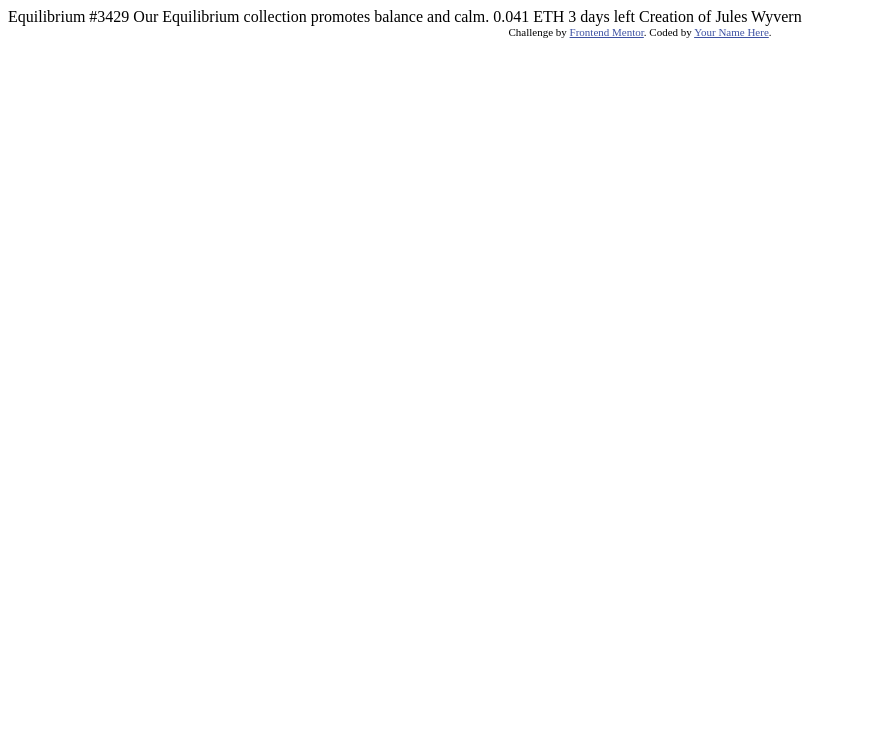
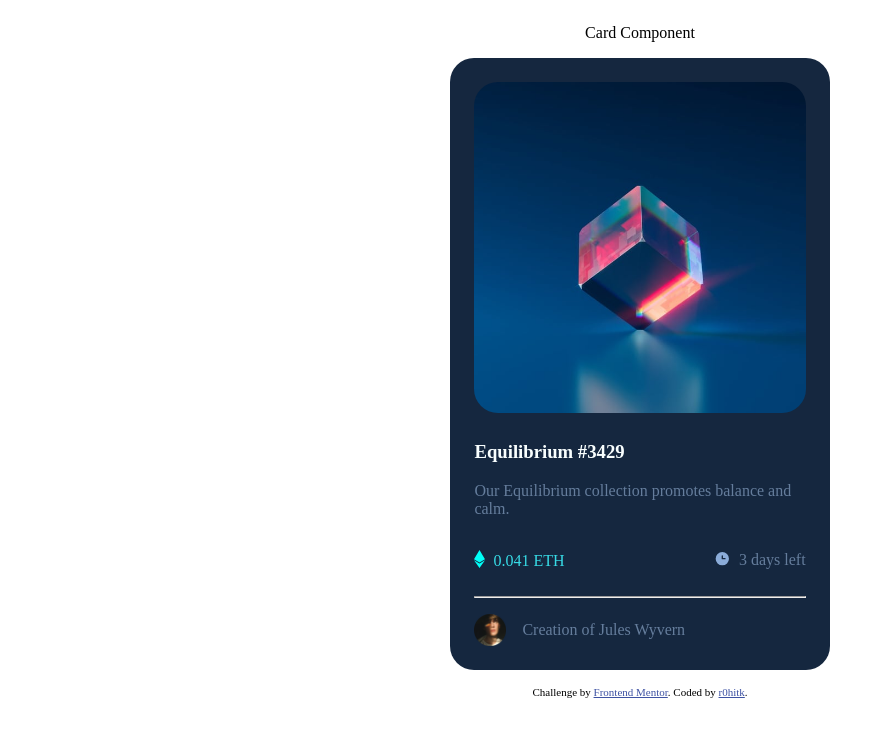
Before and after one commit to r0hitk/nft-card-component, a plain HTML site: page index.html in a window 1280 px wide. Shown: the whole page, without its empty margins (0-885 px from the left). Drawn offline with Linux system fonts and the light colour scheme.

Commit message:
first draft

```diff
--- /dev/null
+++ b/index.css
@@ -0,0 +1,91 @@
+body {
+  box-sizing: border-box;
+}
+
+.header {
+  height: 10%;
+  display: flex;
+  align-items: center;
+  justify-content: center;
+}
+
+.main-container {
+  display: flex;
+  align-items: center;
+  justify-content: center;
+  height: 90%;
+}
+
+.card {
+  width: 30%;
+  background-color: #15273f;
+  border-radius: 1.5rem;
+  height: 60%;
+}
+
+.card-image {
+  text-align: center;
+  margin: 1.5rem;
+}
+
+.card-image img {
+  max-width: 100%;
+  object-fit: cover;
+  border-radius: 1.5rem;
+}
+
+.card-body {
+  margin: 1.5rem;
+}
+
+.card-body h3 {
+  color: #f9ffff;
+}
+
+.card-body > p {
+  color: #657d9c;
+}
+
+.card-value {
+  color: #37dbe6;
+  display: inline-block;
+}
+
+.card-duration {
+  display: inline-block;
+  color: #657d9c;
+}
+
+.card-details {
+  display: flex;
+  justify-content: space-between;
+}
+
+.card-details p{
+    display: flex;
+    align-items: center;
+}
+
+.card-details i {
+  margin-right: 0.5rem;
+}
+
+.card-author {
+  color: #d2dee2;
+  display: flex;
+  align-items: center;
+}
+
+.card-author img {
+  width: 2rem;
+  height: auto;
+  margin-right: 1rem;
+}
+
+.footer {
+  display: flex;
+  align-items: center;
+  justify-content: center;
+  height: 10%;
+  margin: 1rem auto;
+}
--- a/index.html
+++ b/index.html
@@ -1,33 +1,69 @@
 <!DOCTYPE html>
 <html lang="en">
   <head>
-  <meta charset="UTF-8">
-  <meta name="viewport" content="width=device-width, initial-scale=1.0"> <!-- displays site properly based on user's device -->
+    <meta charset="UTF-8" />
+    <meta name="viewport" content="width=device-width, initial-scale=1.0" />
+    <!-- displays site properly based on user's device -->
 
-  <link rel="icon" type="image/png" sizes="32x32" href="./images/favicon-32x32.png">
+    <link
+      rel="icon"
+      type="image/png"
+      sizes="32x32"
+      href="./images/favicon-32x32.png"
+    />
 
     <title>Frontend Mentor | NFT preview card component</title>
 
     <!-- Feel free to remove these styles or customise in your own stylesheet 👍 -->
     <style>
-    .attribution { font-size: 11px; text-align: center; }
-    .attribution a { color: hsl(228, 45%, 44%); }
+      .attribution {
+        font-size: 11px;
+        text-align: center;
+      }
+      .attribution a {
+        color: hsl(228, 45%, 44%);
+      }
     </style>
+    <link type="text/css" rel="stylesheet" href="./index.css" />
   </head>
   <body>
-
-  Equilibrium #3429
-
-  Our Equilibrium collection promotes balance and calm.
-
-  0.041 ETH
-  3 days left
-
-  Creation of Jules Wyvern
-
+    <header class="header">
+      <p>Card Component</p>
+    </header>
+    <main class="main-container">
+      <div class="card">
+        <div class="card-image">
+          <img src="./images/image-equilibrium.jpg" />
+        </div>
+        <div class="card-body">
+          <h3>Equilibrium #3429</h3>
+          <p>Our Equilibrium collection promotes balance and calm.</p>
+          <div class="card-details">
+            <div class="card-value">
+              <p>
+                <i><img src="./images/icon-ethereum.svg" /></i>0.041 ETH
+              </p>
+            </div>
+            <div class="card-duration">
+              <p>
+                <i><img src="./images/icon-clock.svg" /></i>3 days left
+              </p>
+            </div>
+          </div>
+          <hr />
+          <p class="card-author">
+            <img src="./images/image-avatar.png" />Creation of Jules Wyvern
+          </p>
+        </div>
+      </div>
+    </main>
+    <footer class="footer">
       <div class="attribution">
-    Challenge by <a href="https://www.frontendmentor.io?ref=challenge" target="_blank">Frontend Mentor</a>.
-    Coded by <a href="#">Your Name Here</a>.
+        Challenge by
+        <a href="https://www.frontendmentor.io?ref=challenge" target="_blank"
+          >Frontend Mentor</a
+        >. Coded by <a href="#">r0hitk</a>.
       </div>
+    </footer>
   </body>
 </html>
```
Lines whose indentation alone changed are shown as unchanged.
